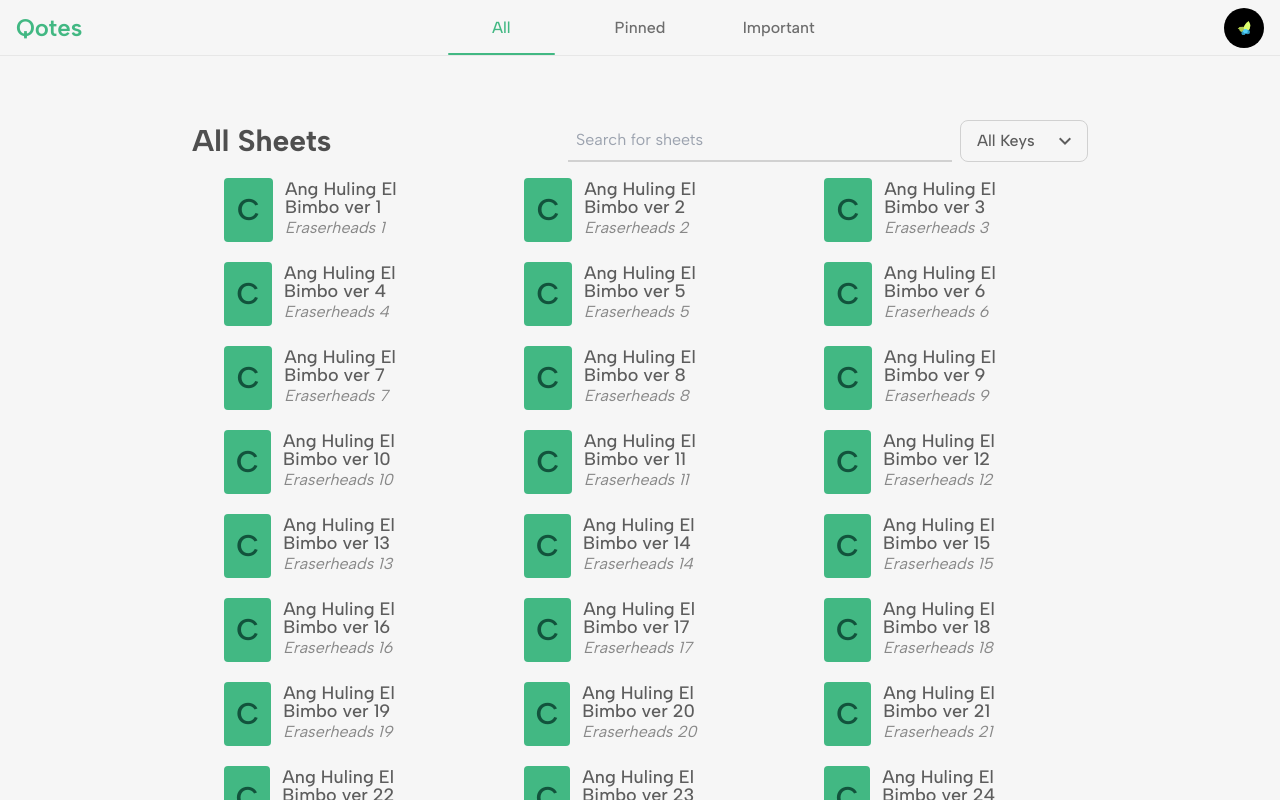
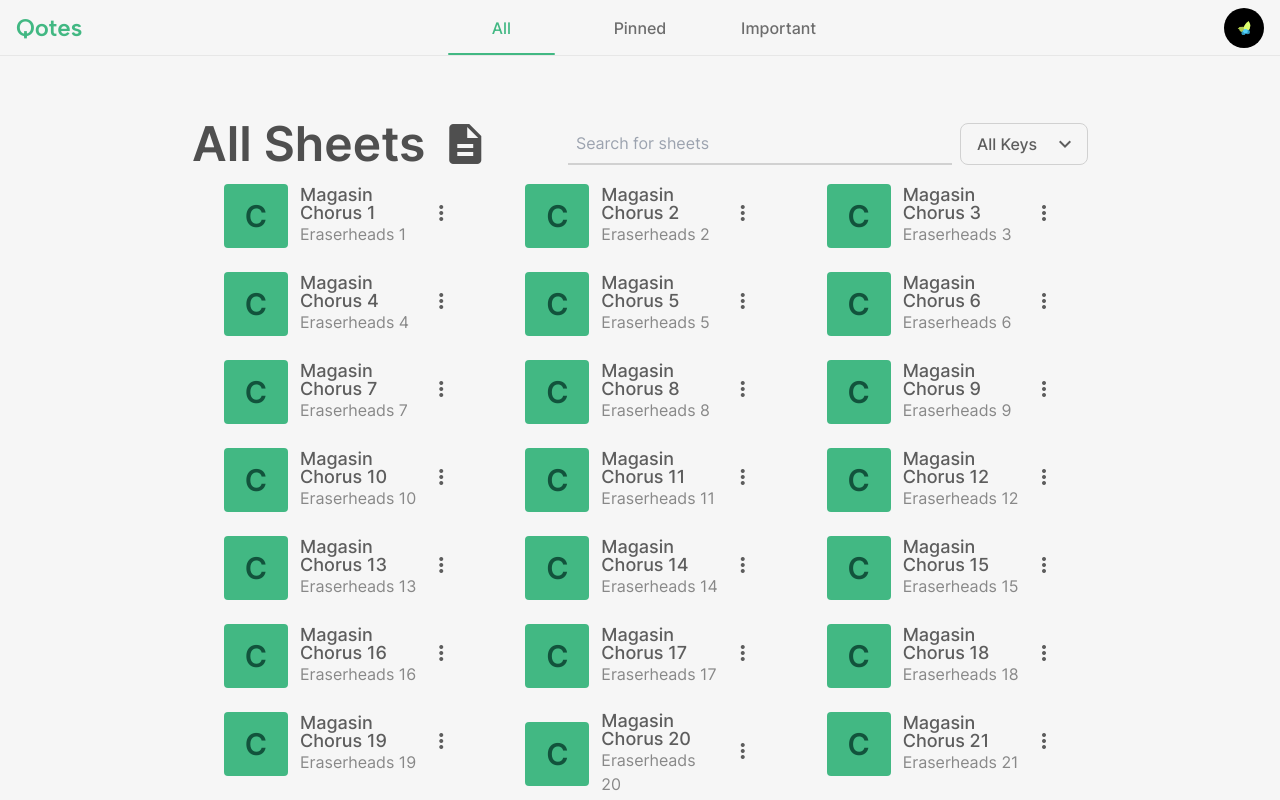
Before and after one commit to Cramzzzberry/qotes, a Vue app: page /home in a window 1280 px wide. Built offline with nearby package versions, Linux system fonts and the light colour scheme.

Commit message:
Changed back to Inter font for the main font

```diff
--- a/src/assets/styles/index.css
+++ b/src/assets/styles/index.css
@@ -7,6 +7,12 @@
   font-family: 'AlbertSans';
   font-weight: 100 200 300 400 500 600 700 800 900;
   src: url('../fonts/AlbertSans-VariableFont_wght.ttf') format('truetype');
+}
+
+@font-face {
+  font-family: 'Inter';
+  font-weight: 100 200 300 400 500 600 700 800 900;
+  src: url('../fonts/Inter-VariableFont_slnt,wght.ttf') format('truetype');
 }
 
 @font-face {
@@ -29,7 +35,7 @@
   }
 
   html {
-    @apply bg-cod-gray-50 font-['AlbertSans'] text-cod-gray-700;
+    @apply bg-cod-gray-50 font-['Inter'] text-cod-gray-700;
   }
 
   button {
--- a/src/components/tabs/AllSheetsTab.vue
+++ b/src/components/tabs/AllSheetsTab.vue
@@ -9,7 +9,10 @@
     <div
       class="sticky top-0 mt-12 flex flex-row items-center justify-between bg-cod-gray-50 pb-2 pt-4"
     >
-      <h1>All Sheets</h1>
+      <div class="flex flex-row items-center gap-4 text-5xl font-semibold">
+        All Sheets
+        <span class="material-icons text-5xl"> description </span>
+      </div>
       <div class="flex flex-row gap-2">
         <input
           type="text"
@@ -19,11 +22,11 @@
         <VDropdownList v-model:label="keyLabel" :list="keys" class="w-32" />
       </div>
     </div>
-    <div class="grid grid-cols-3 gap-1">
+    <div class="grid grid-cols-3 gap-2">
       <VFileItem
-        v-for="n in 100"
+        v-for="n in 32"
         :key="n"
-        :songTitle="`Ang Huling El Bimbo ver ${n}`"
+        :songTitle="`Magasin Chorus ${n}`"
         :songWritter="`Eraserheads ${n}`"
         musicKey="C"
         url="/edit/1"
--- a/src/components/tabs/ImportantSheetsTab.vue
+++ b/src/components/tabs/ImportantSheetsTab.vue
@@ -9,7 +9,10 @@
     <div
       class="sticky top-0 mt-12 flex flex-row items-center justify-between bg-cod-gray-50 pb-2 pt-4"
     >
-      <h1>Important</h1>
+      <div class="flex flex-row items-center gap-4 text-5xl font-semibold">
+        Important
+        <span class="material-icons text-5xl"> lightbulb </span>
+      </div>
       <div class="flex flex-row gap-2">
         <input
           type="text"
@@ -21,7 +24,7 @@
     </div>
     <div class="grid grid-cols-3 gap-1">
       <VFileItem
-        v-for="n in 100"
+        v-for="n in 7"
         :key="n"
         :songTitle="`Ang Huling El Bimbo ver ${n}`"
         :songWritter="`Eraserheads ${n}`"
--- a/src/components/tabs/PinnedSheetsTab.vue
+++ b/src/components/tabs/PinnedSheetsTab.vue
@@ -9,7 +9,10 @@
     <div
       class="sticky top-0 mt-12 flex flex-row items-center justify-between bg-cod-gray-50 pb-2 pt-4"
     >
-      <h1>Pinned</h1>
+      <div class="flex flex-row items-center gap-4 text-5xl font-semibold">
+        Pinned
+        <span class="material-icons text-5xl"> push_pin </span>
+      </div>
       <div class="flex flex-row gap-2">
         <input
           type="text"
@@ -21,7 +24,7 @@
     </div>
     <div class="grid grid-cols-3 gap-1">
       <VFileItem
-        v-for="n in 100"
+        v-for="n in 4"
         :key="n"
         :songTitle="`Ang Huling El Bimbo ver ${n}`"
         :songWritter="`Eraserheads ${n}`"
--- a/src/components/ui/VFileItem.vue
+++ b/src/components/ui/VFileItem.vue
@@ -10,7 +10,7 @@
 <template>
   <router-link
     :to="url"
-    class="flex h-fit flex-row items-center gap-1 rounded-xl px-8 py-2 text-cod-gray-600 transition-colors duration-100 ease-in-out hover:border-cod-gray-100 hover:bg-cod-gray-100 hover:text-cod-gray-900"
+    class="inline-grid h-fit items-center gap-1 rounded-xl px-8 py-2 text-cod-gray-600 transition-colors duration-100 ease-in-out hover:bg-cod-gray-100 hover:text-cod-gray-900"
   >
     <div
       class="flex h-16 w-16 items-center justify-center rounded-md bg-ocean-green-400 text-3xl font-semibold text-ocean-green-800"
@@ -20,8 +20,17 @@
     <div class="px-2 py-0">
       <div class="flex w-full flex-col">
         <span class="text-lg font-medium leading-none">{{ songTitle }}</span>
-        <span class="text-base italic text-cod-gray-400">{{ songWritter }}</span>
+        <span class="text-base text-cod-gray-400">{{ songWritter }}</span>
       </div>
+    </div>
+    <div>
+      <span class="material-icons"> more_vert </span>
     </div>
   </router-link>
 </template>
+
+<style scoped>
+a {
+  grid-template-columns: max-content auto max-content;
+}
+</style>
--- a/src/components/ui/VNavbar.vue
+++ b/src/components/ui/VNavbar.vue
@@ -8,7 +8,10 @@
     <!-- left side content -->
     <slot name="left">
       <div>
-        <router-link to="/home" class="text-2xl font-semibold text-ocean-green-400">
+        <router-link
+          to="/home"
+          class="font-['AlbertSans'] text-2xl font-semibold text-ocean-green-400"
+        >
           Qotes
         </router-link>
       </div>
```
Also changed, not shown: src/assets/fonts/Inter-VariableFont_slnt,wght.ttf (added).
